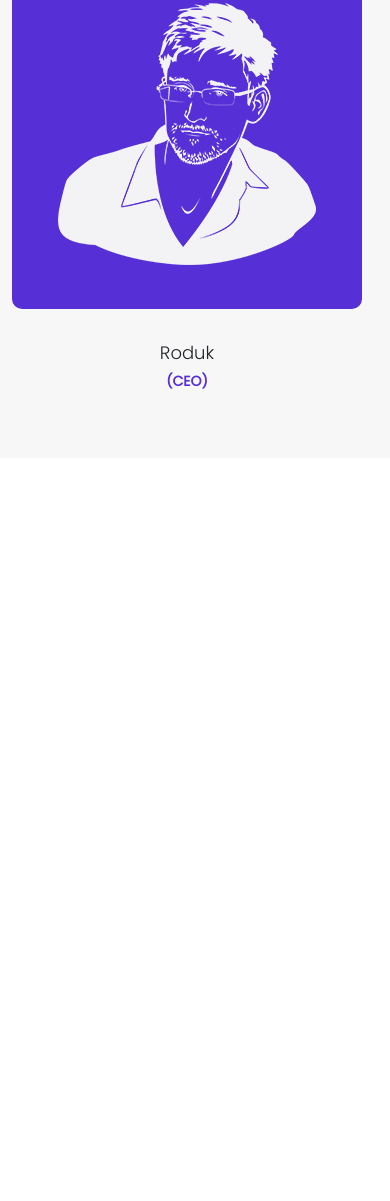
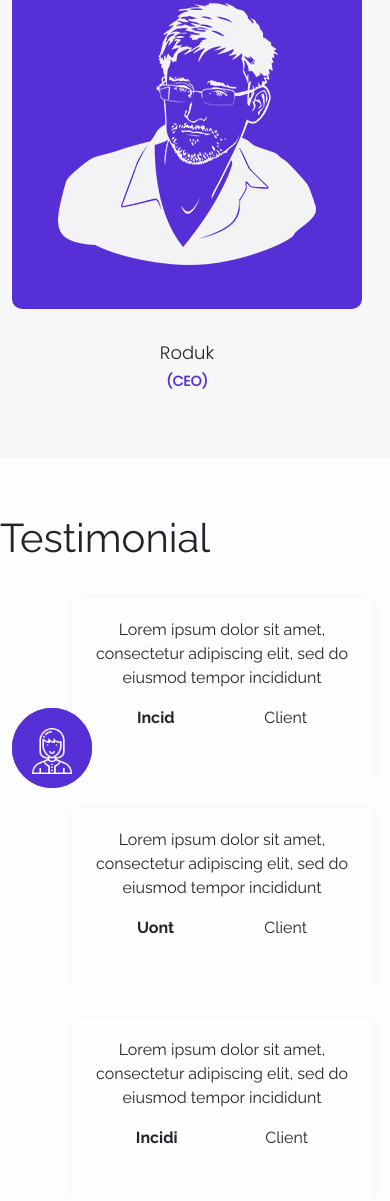
Before and after one commit to Vrund9/highpro, a plain HTML site: page index.html in a window 390 px wide. Shown: the part 5111-6312 px from the top of the page. Before the commit the page ends 5569 px from the top, so only its background shows below. Drawn offline with nearby package versions, Linux system fonts and the light colour scheme.

Commit message:
Testimonial Section finished but responsive still remain

```diff
--- a/index.html
+++ b/index.html
@@ -180,6 +180,52 @@
       </div>
     </div>
   </Section>
+  <!-- Sixth Section (Testimonials) -->
+  <Section class="testimonials">
+    <div class="container">
+      <div class="row justify-content-md-center title">
+        Testimonial
+      </div>
+      <div class="row">
+        <div class="col-md-4">
+          <div class="square-block">
+            <p class="side-desc">Lorem ipsum dolor sit amet, consectetur adipiscing elit, sed do eiusmod tempor incididunt </p>
+            <div class="side-text">
+              <p class="side-title">Incid</p>
+              <p>Client</p>
+            </div>
+          </div>
+          <div class="purple-round">
+            <img src="assets/girl.png" alt="girl" class="img-fluid">
+          </div>
+        </div>
+        <div class="col-md-4">
+          <div class="square-block">
+            <p class="side-desc">Lorem ipsum dolor sit amet, consectetur adipiscing elit, sed do eiusmod tempor incididunt </p>
+            <div class="side-text">
+              <p class="side-title">Uont</p>
+              <p>Client</p>
+            </div>
+          </div>
+          <div class="purple-round">
+            <img src="assets/girl.png" alt="girl" class="img-fluid">
+          </div>
+        </div>
+        <div class="col-md-4">
+          <div class="square-block">
+            <p class="side-desc">Lorem ipsum dolor sit amet, consectetur adipiscing elit, sed do eiusmod tempor incididunt </p>
+            <div class="side-text">
+              <p class="side-title">Incidi</p>
+              <p>Client</p>
+            </div>
+          </div>
+          <div class="purple-round">
+            <img src="assets/girl.png" alt="girl" class="img-fluid" width="50" height="50">
+          </div>
+        </div>
+      </div>
+    </div>
+  </Section>
 </body>
 
 </html>
--- /dev/null
+++ b/style/_testimonials.scss
@@ -0,0 +1,39 @@
+.testimonials{
+  padding:50px 0px;
+  background-color: #FDFEFF;
+  font-family: $Railway;
+  position: relative;
+  .title{
+    font-size: 40px;
+  }
+  .square-block{
+    margin-top:30px;
+    margin-left:60px;
+    width:300px;
+    height:180px;
+    padding:20px;
+    box-shadow: 1px 2px 13px -1px rgba(0,0,0,0.07);
+    -webkit-box-shadow: 1px 2px 13px -1px rgba(0,0,0,0.07);
+    -moz-box-shadow: 1px 2px 13px -1px rgba(0,0,0,0.07);
+    .side-desc{
+      text-align: center;
+    }
+    .side-text{
+      .side-title{
+        font-weight: 700;
+      }
+      display: flex;
+      justify-content: space-around;
+    }
+  }
+  .purple-round{
+    position: absolute;
+    top:250px;
+    width:80px;
+    height:80px;
+    background-color:#572FD7;
+    border-radius: 50%;
+    padding:20px;
+    overflow: hidden;
+  }
+}
--- a/style/style.scss
+++ b/style/style.scss
@@ -7,6 +7,7 @@
 @import 'outstanding';
 @import 'latestblog';
 @import 'ourteam';
+@import 'testimonials';
 
 * {
   box-sizing: border-box;
```
Also changed, not shown: assets/girl.png (added), style/style.css, 1 other file.
